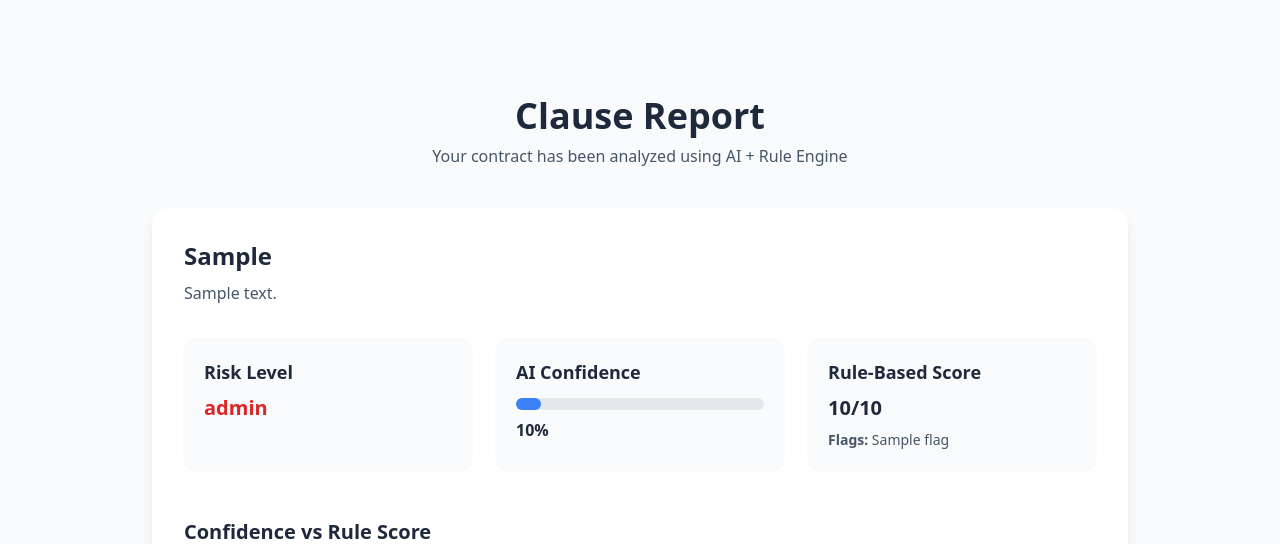
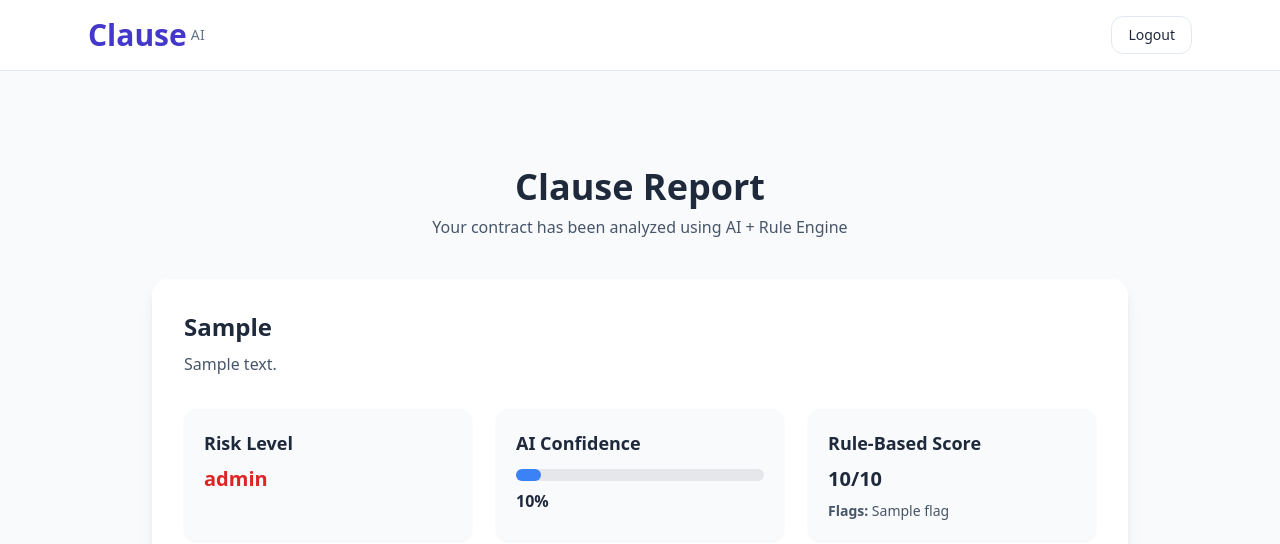
Before and after one commit to AlgoNest/Clause, a Flask app: template templates/report.html in a window 1280 px wide. Shown: the top 544 px of the page. Run offline with Flask 3, Linux system fonts and the light colour scheme; the template is opened without the code that fills it: most values are stand-ins (such as "Sample title", 1, 10 or a date in 2020); some libraries are stand-ins or nearby versions.

Commit message:
Update report.html

```diff
--- a/templates/report.html
+++ b/templates/report.html
@@ -1,6 +1,22 @@
 {% extends "layout.html" %}
 {% block title %}Report — Clause{% endblock %}
 {% block body %}
+
+<header class="border-b border-slate-200 bg-white/70 backdrop-blur-md sticky top-0 z-50">
+  <nav class="max-w-6xl mx-auto px-6 py-4 flex justify-between items-center">
+    <div class="flex items-center space-x-2">
+      <div class="flex items-center space-x-1">
+        <span class="text-3xl font-bold text-indigo-700">Clause</span>
+        <span class="text-sm text-slate-500 tracking-wide">AI</span>
+      </div>
+    </div>
+
+    <a href="/"
+       class="hidden sm:block text-sm font-medium px-4 py-2 rounded-xl border border-slate-200 hover:bg-slate-100">
+      Logout
+    </a>
+  </nav>
+</header>
 
 <!-- Top spacing to match hero layout -->
 <div class="pt-24 pb-10 bg-gray-50 min-h-screen">
```
